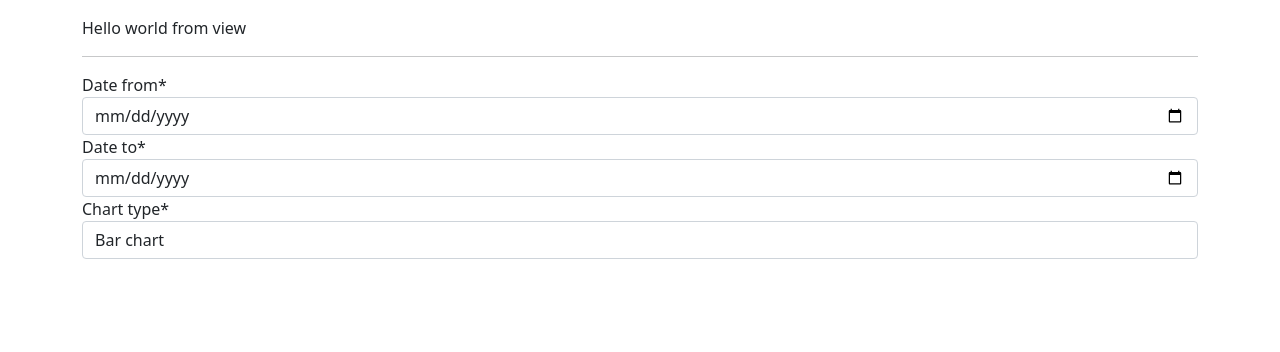
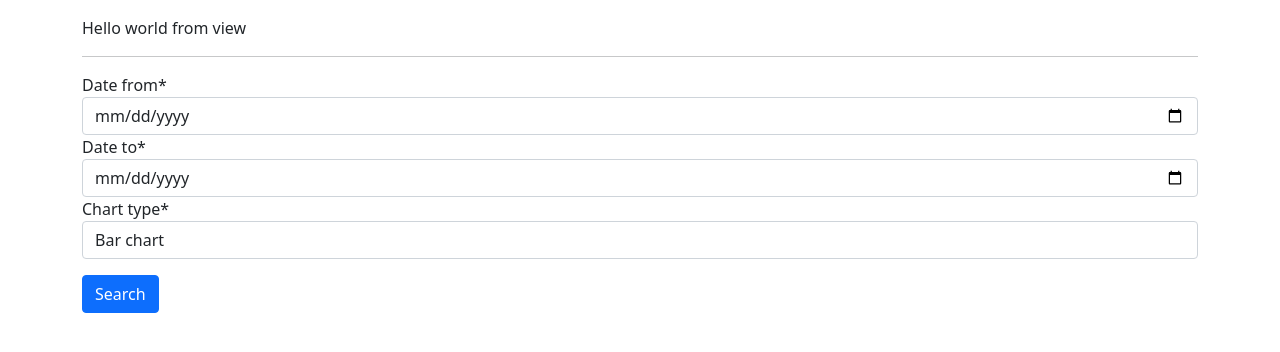
Before and after one commit to Roman-24/reports-training-project, a Django app: page / in a window 1280 px wide. Shown: the top 352 px of the page. Run offline with Django 3.2, Linux system fonts and the light colour scheme; some libraries are stand-ins or nearby versions.

Commit message:
search button pre sales/home

```diff
--- a/src/sales/templates/sales/home.html
+++ b/src/sales/templates/sales/home.html
@@ -12,5 +12,6 @@ home
 <form action="" method="POST">
     {% csrf_token %}
     {{form|crispy}}
+    <button type="submit" class="btn btn-primary mt-3">Search</button>
 </form>
 {% endblock content %}
```
